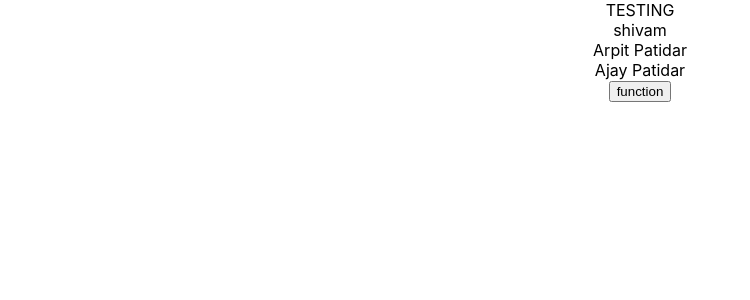
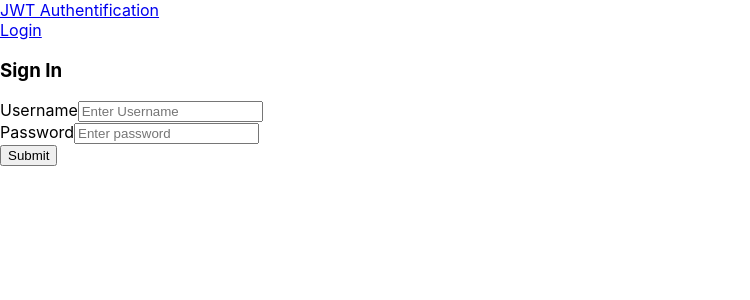
Before and after one commit to Amanptdr/myfirstproject, a React (Create React App) app: page /login in a window 1280 px wide. Shown: the top 300 px of the page, without its empty margins (0-750 px from the left). Built offline with nearby package versions, Linux system fonts and the light colour scheme.

Commit message:
login logout

```diff
--- a/src/App.js
+++ b/src/App.js
@@ -1,22 +1,74 @@
-import logo from './logo.svg';
+// import logo from './logo.svg';
+// import './App.css';
+// import React from 'react';
+// import axios from "axios";
+
+// function App() {
+//   const data = [{ "name": "shivam", "age": 20, "class": "12th" },
+//   { "name": "Arpit Patidar", "age": 28, "class": "10th" },
+//   { "name": "Ajay Patidar", "age": 22, "class": "11th" }];
+
+//   const [apiData, setApiData] = React.useState([]);
+//   const getApiData = async () => {
+//     const response = await fetch(
+//       "https://jsonplaceholder.typicode.com/todos/"
+//     ).then((response) => response.json());
+
+//     // update the state
+//     // setUsers(response);
+//   };
+
+//   const pythonApi = async() => {
+//     const config = {
+//       headers: {
+//           'Content-Type': 'application/json',
+//           'Accept': 'application/json',
+//           'Authorization': 'eyJhbGciOiJIUzI1NiIsInR5cCI6IkpXVCJ9.eyJ0b2tlbl90eXBlIjoiYWNjZXNzIiwiZXhwIjoxNjkzMDQwOTAxLCJpYXQiOjE2OTMwNDAzMDEsImp0aSI6IjhkNGMxYmJkN2RlMDQxZjA4OTk1YzgwMmI2OTE5NjQ4IiwidXNlcl9pZCI6MX0.8KA209aQz4VdmTcf7CbMjANvuobRpWFvg2iRv9dUvYI',
+//       },
+//       data: {},
+//       // params: {
+//       //     "post_id": 1
+//       // }
+//   }
+//     axios
+//         .get("http://localhost:8000/app/home",config)
+//         .then(data => console.log(data,"33333333333333333333333333"))
+//         .catch(error => console.log(error));
+//   }
+//   React.useEffect(() => {
+//     // getApiData()
+//     pythonApi()
+//   })
+//   return (
+//     <div className="App">
+//       TESTING
+//       {data.map((item) =>
+//         <div>{item.name}</div>
+//       )}
+//       <button onClick={(e) => getApiData(e)}>function</button>
+//     </div>
+//   )
+
+// }
+// export default App;
+
+
 import './App.css';
-
+import {BrowserRouter, Routes, Route} from 'react-router-dom'
+import {Login} from "./component/login";
+import {Home} from "./component/home";
+import {Navigation} from './component/navigations';
+import {Logout} from './component/logout';
 function App() {
-  const data = [{"name":"shivam","age":20,"class":"12th"},
-                {"name":"Arpit Patidar","age":28,"class":"10th"},
-                {"name":"Ajay Patidar","age":22,"class":"11th"}];
-  const functioncall =()=>{
-    console.log("shmghlfdblgnfbj");
-  }
-  return (
-    <div className="App">
-      TESTING
-      {data.map((item)=>
-      <div>{item.name}</div>
-      )}
-      <button onClick={(e)=>functioncall(e)}>function</button>
-     </div>
-  )
-
+    return (
+      <BrowserRouter>
+        <Navigation />
+        <Routes>
+          <Route path="/" element={<Home/>}/>
+          <Route path="/login" element={<Login/>}/>
+          <Route path="/logout" element={<Logout/>}/>
+        </Routes>
+      </BrowserRouter>
+    )
 }
 export default App;
--- /dev/null
+++ b/src/component/home.jsx
@@ -0,0 +1,31 @@
+import {useEffect, useState} from "react";
+import axios from "axios";
+// Define the Login function.
+export const Home = () => {
+     const [message, setMessage] = useState('');
+     useEffect(() => {
+        if(localStorage.getItem('access_token') === null){
+            window.location.href = '/login'
+        }
+        else{
+         (async () => {
+           try {
+             const {data} = await axios.get(
+                            'http://localhost:8000/home/', {
+                             headers: {
+                                'Content-Type': 'application/json'
+                             }}
+                           );
+             setMessage(data.message);
+          } catch (e) {
+            console.log('not auth')
+          }
+         })()};
+     }, []);
+     return (
+
+      <div className="form-signin mt-5 text-center">
+      <h3>Hi {message}</h3>
+    </div>
+     )
+}
--- /dev/null
+++ b/src/component/login.jsx
@@ -0,0 +1,62 @@
+// Import the react JS packages
+import axios from "axios";
+import {useState} from "react";
+// Define the Login function.
+export const Login = () => {
+     const [username, setUsername] = useState('');
+     const [password, setPassword] = useState('');
+     // Create the submit method.
+     const submit = async e => {
+          e.preventDefault();
+          const user = {
+                username: username,
+                password: password
+               };
+          // Create the POST requuest
+          const {data} = await
+                         axios.post('http://localhost:8000/token/',
+                         user ,
+                         {headers: {'Content-Type': 'application/json'}},
+                         {withCredentials: true});
+
+         // Initialize the access & refresh token in localstorage.
+         localStorage.clear();
+         localStorage.setItem('access_token', data.access);
+         localStorage.setItem('refresh_token', data.refresh);
+         axios.defaults.headers.common['Authorization'] =
+                                         `Bearer ${data['access']}`;
+         window.location.href = '/'
+    }
+    return(
+      <div className="Auth-form-container">
+        <form className="Auth-form" onSubmit={submit}>
+          <div className="Auth-form-content">
+            <h3 className="Auth-form-title">Sign In</h3>
+            <div className="form-group mt-3">
+              <label>Username</label>
+              <input className="form-control mt-1"
+                placeholder="Enter Username"
+                name='username'
+                type='text' value={username}
+                required
+                onChange={e => setUsername(e.target.value)}/>
+            </div>
+            <div className="form-group mt-3">
+              <label>Password</label>
+              <input name='password'
+                type="password"
+                className="form-control mt-1"
+                placeholder="Enter password"
+                value={password}
+                required
+                onChange={e => setPassword(e.target.value)}/>
+            </div>
+            <div className="d-grid gap-2 mt-3">
+              <button type="submit"
+                 className="btn btn-primary">Submit</button>
+            </div>
+          </div>
+       </form>
+     </div>
+     )
+}
--- /dev/null
+++ b/src/component/logout.jsx
@@ -0,0 +1,24 @@
+import {useEffect, useState} from "react"
+// import '../interceptor/axios';
+import axios from "axios";
+export const Logout = () => {
+    useEffect(() => {
+       (async () => {
+         try {
+           const {data} = await
+                 axios.post('http://localhost:8000/logout/',{
+                 refresh_token:localStorage.getItem('refresh_token')
+                 } ,{headers: {'Content-Type': 'application/json'}},
+                 {withCredentials: true});
+           localStorage.clear();
+           axios.defaults.headers.common['Authorization'] = null;
+           window.location.href = '/login'
+           } catch (e) {
+             console.log('logout not working', e)
+           }
+         })();
+    }, []);
+    return (
+       <div></div>
+     )
+}
--- /dev/null
+++ b/src/component/navigations.jsx
@@ -0,0 +1,25 @@
+import Nav from 'react-bootstrap/Nav';
+import Navbar from 'react-bootstrap/Navbar';
+import React, { useState, useEffect} from 'react';
+export function Navigation() {
+   const [isAuth, setIsAuth] = useState(false);
+   useEffect(() => {
+     if (localStorage.getItem('access_token') !== null) {
+        setIsAuth(true);
+      }
+    }, [isAuth]);
+     return (
+      <div>
+        <Navbar bg="dark" variant="dark">
+          <Navbar.Brand href="/">JWT Authentification</Navbar.Brand>
+          <Nav className="me-auto">
+          {isAuth ? <Nav.Link href="/">Home</Nav.Link> : null}
+          </Nav>
+          <Nav>
+          {isAuth ? <Nav.Link href="/logout">Logout</Nav.Link> :
+                    <Nav.Link href="/login">Login</Nav.Link>}
+          </Nav>
+        </Navbar>
+       </div>
+     );
+}
--- a/src/index.js
+++ b/src/index.js
@@ -2,7 +2,7 @@ import React from 'react';
 import ReactDOM from 'react-dom/client';
 import './index.css';
 import App from './App';
-import reportWebVitals from './reportWebVitals';
+// import reportWebVitals from './reportWebVitals';
 
 const root = ReactDOM.createRoot(document.getElementById('root'));
 root.render(
@@ -14,4 +14,4 @@ root.render(
 // If you want to start measuring performance in your app, pass a function
 // to log results (for example: reportWebVitals(console.log))
 // or send to an analytics endpoint. Learn more: https://bit.ly/CRA-vitals
-reportWebVitals();
+// reportWebVitals();
--- /dev/null
+++ b/src/interceptor/axios.js
@@ -0,0 +1,24 @@
+// import axios from "axios";
+// let refresh = false;
+// axios.interceptors.response.use(resp => resp, async error => {
+//   if (error.response.status === 401 && !refresh) {
+//      refresh = true;
+//      console.log(localStorage.getItem('refresh_token'))
+//      const response = await
+//            axios.post('http://localhost:8000/token/refresh/', {
+//                       refresh:localStorage.getItem('refresh_token')
+//                       }, { headers:
+//                       'Content-Type': 'application/json'
+//                       }
+//                       },{withCredentials: true});
+//     if (response.status === 200) {
+//        axios.defaults.headers.common['Authorization'] = `Bearer
+//        ${response.data['access']}`;
+//        localStorage.setItem('access_token', response.data.access);
+//        localStorage.setItem('refresh_token', response.data.refresh);
+//        return axios(error.config);
+//     }
+//   }
+// refresh = false;
+// return error;
+// });
--- a/src/reportWebVitals.js
+++ /dev/null
@@ -1,13 +0,0 @@
-const reportWebVitals = onPerfEntry => {
-  if (onPerfEntry && onPerfEntry instanceof Function) {
-    import('web-vitals').then(({ getCLS, getFID, getFCP, getLCP, getTTFB }) => {
-      getCLS(onPerfEntry);
-      getFID(onPerfEntry);
-      getFCP(onPerfEntry);
-      getLCP(onPerfEntry);
-      getTTFB(onPerfEntry);
-    });
-  }
-};
-
-export default reportWebVitals;
```
Also changed, not shown: package.json (+4 -5 lines), src/setupTests.js (deleted, +0 -5 lines).
